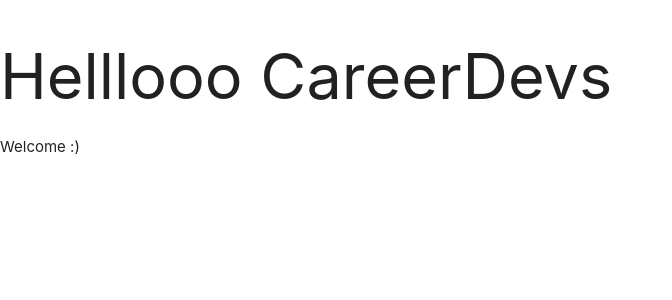
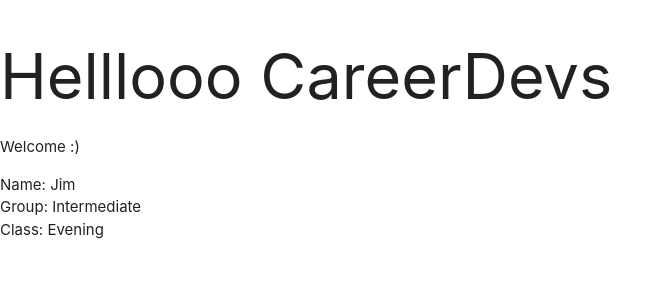
Before and after one commit to jfdoyle3/react-apps, a React (Create React App) app in the folder myapp/: page / in a window 1280 px wide. Shown: the top 300 px of the page, without its empty margins (0-672 px from the left). Built offline with nearby package versions, Linux system fonts and the light colour scheme.

Commit message:
added data objects to app

```diff
--- a/myapp/src/App.js
+++ b/myapp/src/App.js
@@ -1,4 +1,5 @@
 import React, { Component } from 'react';
+import Classmates from './classmates';
 
 class App extends Component {
   render() {
@@ -6,6 +7,7 @@ class App extends Component {
       <div className="App">
        <h1>Helllooo CareerDevs</h1>
        <p>Welcome :)</p>
+       <Classmates name="Jim" group="Intermediate" class="Evening" />
       </div>
     );
   }
--- /dev/null
+++ b/myapp/src/classmates.js
@@ -0,0 +1,15 @@
+import React, {Component} from 'react'
+
+class Classmates extends Component{
+    render(){
+        return(
+            <div className="student">
+                <div>Name: Jim</div>
+                <div>Group: Intermediate</div>
+                <div>Class: Evening</div>
+            </div>
+        )
+    }
+}
+
+export default Classmates
```
